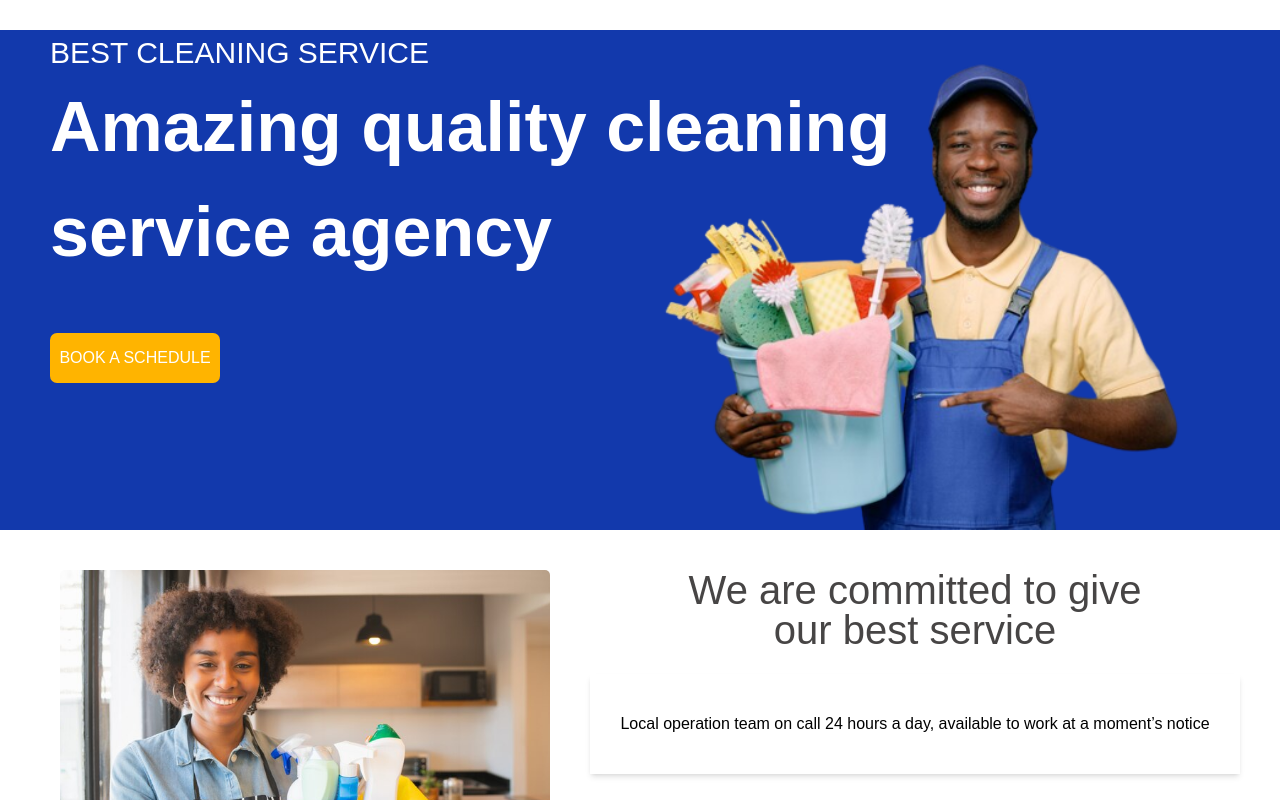
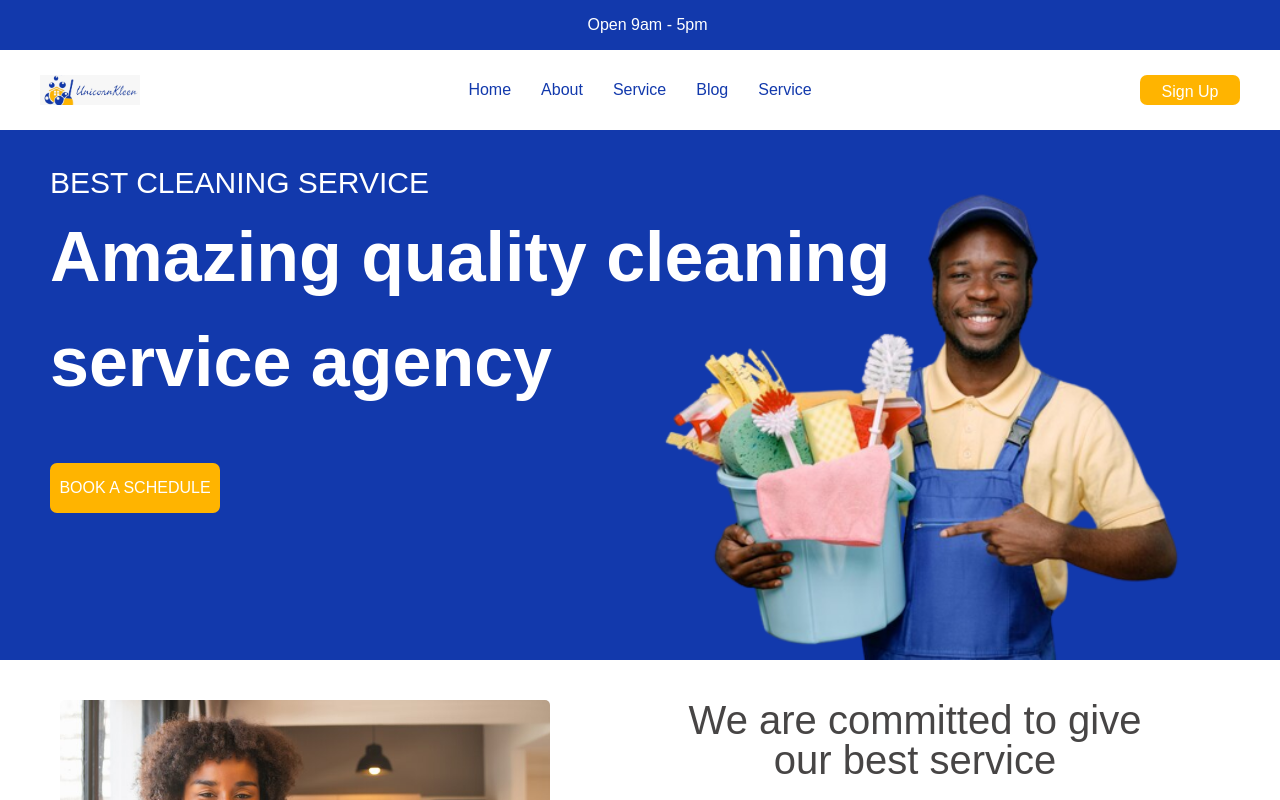
Before and after one commit to Melvin-Emmanuel/unicornkleen-frontend, a React (Vite) app: page / in a window 1280 px wide. Shown: the top 800 px of the page. Built offline with nearby package versions, Linux system fonts and the light colour scheme.

Commit message:
added header and footer components

```diff
--- /dev/null
+++ b/src/Components/Blocks/Footer.tsx
@@ -0,0 +1,58 @@
+import React from 'react'
+import Unicorn from "../../assets/images/IMG-20231011-WA0007-1.jpg"
+// import {BsFacebook} from "react-icons/bs"
+// import {BsInstagram} from "react-icons/bs"
+// import {BiLogoGmail} from "react-icons/bi"
+
+const Footer:React.FC = () => {
+  return (
+    <div className=' flex  justify-between  bg-[#1239AC] h-[300px] p-[50px] gap-[250px] '>
+         <div className=' flex flex-col '>
+                <div className='h-[90px]  w-[270px]'>
+                <img className='h-[100%] w-[100%]'
+                src={Unicorn} alt="" />
+                </div>
+                <br />
+                <button className='text-[white] p-[5px] flex flex-col bg-[#FFB400] items-center rounded-[7px] h-[40px] w-[270px]'>Book Now</button>
+                <br />
+                <div className=' flex gap-5 text-[30px] cursor-pointer text-[white]'>
+                    {/* <BsFacebook/>
+                    <BsInstagram/>
+                    < BiLogoGmail/> */}
+                </div>
+            </div>
+
+        <div className='flex h-[300px]  gap-[100px] text-[white] cursor-pointer'>
+
+            <div>
+                <h2 className='font-bold text-[white]'>HOME</h2>
+                <p>About us</p>
+                <p>Services</p>
+                <p>Bookings</p>
+                <p>Blog</p>
+                <p>FAQ</p>
+                <p>Contacts</p>
+            </div>
+            <div>
+                <h2 className='font-bold text-[white]'>SERVICES</h2>
+                <p>Commercial Cleaning</p>
+                <p>Private Cleanning</p>
+                <p>Residential Cleaning</p>
+                <p>Enviromental Cleaning</p>
+            </div>
+
+            <div>
+                <h2 className='font-bold text-[white]'>Blog</h2>
+                <p>Commercial Cleaning</p>
+                <p>Private Cleanning</p>
+                <p>Residential Cleaning</p>
+                <p>Enviromental Cleaning</p>
+            </div>
+
+        </div>
+
+    </div>
+  )
+}
+
+export default Footer
--- /dev/null
+++ b/src/Components/Blocks/Header.tsx
@@ -0,0 +1,37 @@
+//
+
+import logo from "../../assets/images/IMG-20231011-WA0007-1.jpg"
+// import {GiHamburgerMenu} from "react-icons/gi"
+
+const Header = () => {
+  return (
+
+    <div className='bg-[white] p-10 h-[50px] w-[100%] flex justify-between items-center md:p-2 sm:justify-between sm:p-2'>
+      <div className='h-[30px] w-[100px] sm:h-[30px]w-[100px]'>
+        <img
+        className='h-[30px] w-[100px] object-cover'
+        src={logo}
+        />
+      </div>
+      <nav className='text-[#1239AC] flex justify-between text-center p-[12px] gap-[30px] sm:hidden md:hidden cursor-pointer'>
+        <nav className=' text-[16px]'> Home</nav>
+        <nav className=' text-[16px]'> About</nav>
+        <nav className=' text-[16px]'> Service</nav>
+        <nav className=' text-[16px]'> Blog</nav>
+        <nav className=' text-[16px]'> Service</nav>
+      </nav>
+
+      <div className='h-[30px] w-[30px] md:text-[#1239AC] md:h-[30px] md:m-5 md:text-[28px] xl:hidden lg:hidden sm:h-[30px] sm:[30px] sm:text-[28px] sm:text-[#1239AC]'>
+        {/* <GiHamburgerMenu /> */}
+      </div>
+
+      <button className='text-[white] p-[5px] flex flex-col items-center text-center rounded-[7px] h-[30px] w-[100px] bg-[#FFB400] md:hidden sm:hidden'>Sign Up</button>
+
+
+
+
+    </div>
+  )
+}
+
+export default Header
--- /dev/null
+++ b/src/Components/Blocks/Timer.tsx
@@ -0,0 +1,16 @@
+
+// import {AiOutlineClockCircle} from "react-icons/ai"
+
+const Timer = () => {
+  return (
+    <div className='bg-[#1239AC] text-[white] h-[50px] gap-[15px] flex justify-center items-center'>
+
+      <div className='text-[20px]'>
+      {/* <AiOutlineClockCircle /> */}
+      </div>
+      <h3>Open 9am - 5pm</h3>
+    </div>
+  )
+}
+
+export default Timer
--- a/src/Pages/Landingpage/Landing.tsx
+++ b/src/Pages/Landingpage/Landing.tsx
@@ -18,6 +18,10 @@ import Works from "../../Components/Commons/Cards/Works";
 // import Client from "../../components/Cards/Client";
 import Client from "../../Components/Commons/Cards/Client";
 import CountDown from "../../Components/Commons/Cards/CountDown";
+import Timer from "../../Components/Blocks/Timer";
+import Header from "../../Components/Blocks/Header";
+import Services from "../../Components/Commons/Cards/Services";
+import Footer from "../../Components/Blocks/Footer";
 // import Card2 from "../../Components/Commons/Cards/Card2";
 // import Blog from '../../components/Cards/Blog'
 
@@ -25,6 +29,8 @@ const Landing = () => {
   return (
     <div className="bg-[rgb(18,57,172)] w-[100%] min-h-[90vh]">
       {/* <Header /> */}
+      <Timer />
+      <Header/>
       <Card1 />
       <Card2 />
       <Card3 />
@@ -32,6 +38,8 @@ const Landing = () => {
       <CountDown />
       <PaymentCard />
       <Client />
+      <Services />
+      <Footer/>
       {/* <Services /> */}
 
       {/* <Blog /> */}
```
